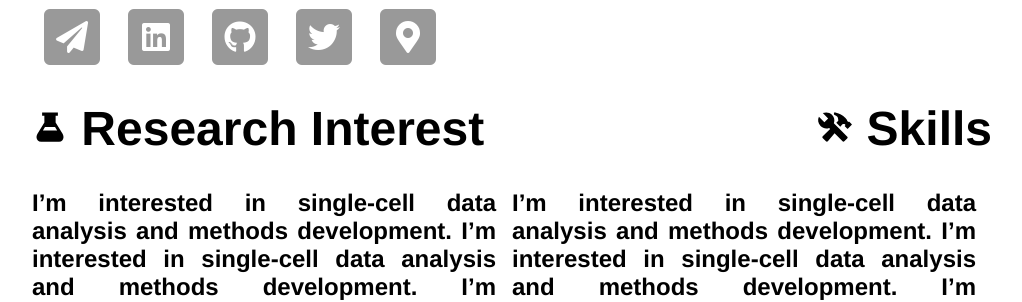
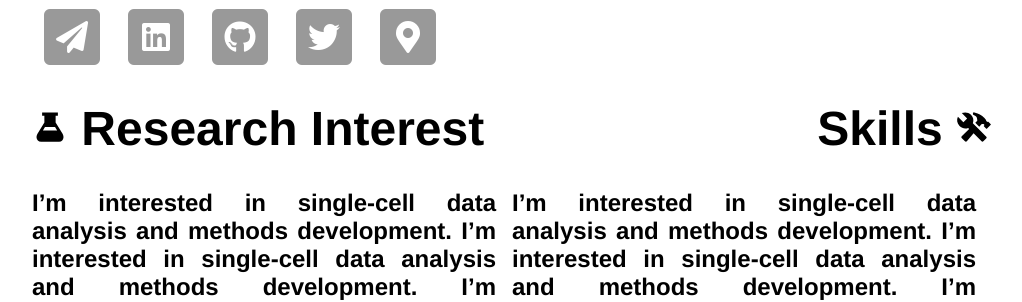
Before and after one commit to saisomesh2594/saisomesh2594.github.io, a Jekyll site: the page built from index.html, in a window 1280 px wide. Shown: the part 433-735 px from the top of the page, without its empty margins (128-1150 px from the left). Built offline with Jekyll 4.4.1, drawn with Linux system fonts in a browser that asks for light colours.

Commit message:
shift skills icon

```diff
--- a/index.html
+++ b/index.html
@@ -84,7 +84,7 @@ title: Somesh Sai, Just Another Bioinformatician
 			<!--<blockquote class="twitter-tweet tw-align-right" data-lang="en" data-dnt="true" data-theme="light"><p lang="en" dir="ltr">Honest acknowledgement <a href="https://t.co/pY0fCVIsld">https://t.co/pY0fCVIsld</a> <a href="https://t.co/doHXfGcaJW">pic.twitter.com/doHXfGcaJW</a></p>&mdash; PHD Comics (@PHDcomics) <a href="https://twitter.com/PHDcomics/status/969295517569003521?ref_src=twsrc%5Etfw">March 1, 2018</a></blockquote> <script async src="https://platform.twitter.com/widgets.js" charset="utf-8"></script> -->
 		<!--</div>-->
 		<div id="twitter">
-			<h1 align="right"><ion-icon name="construct"></ion-icon> Skills </h1>
+			<h1 align="right">Skills <ion-icon name="construct"></ion-icon></h1>
 			<article>
 				<h2>
 					I’m interested in single-cell data analysis and methods development.
```
